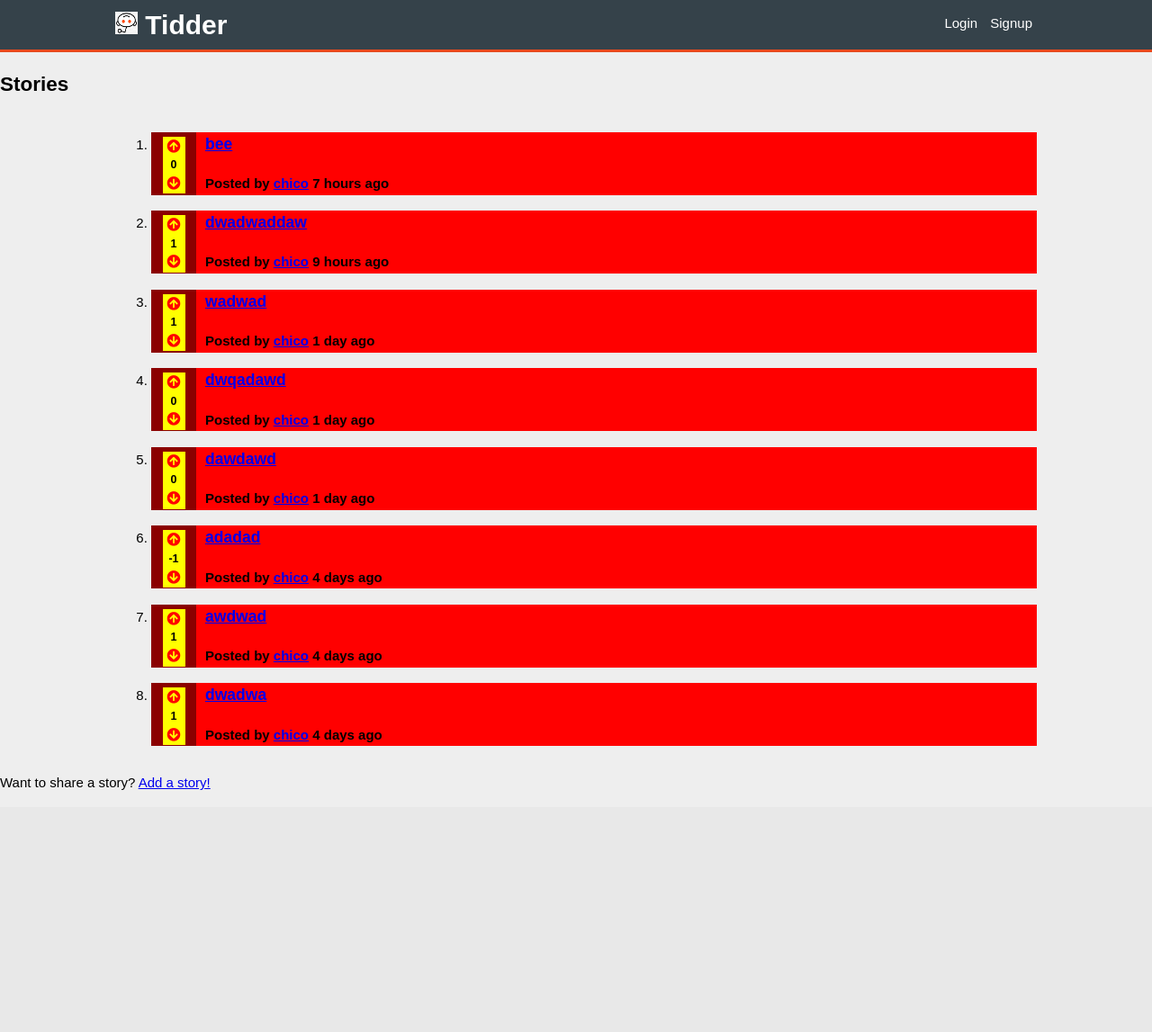
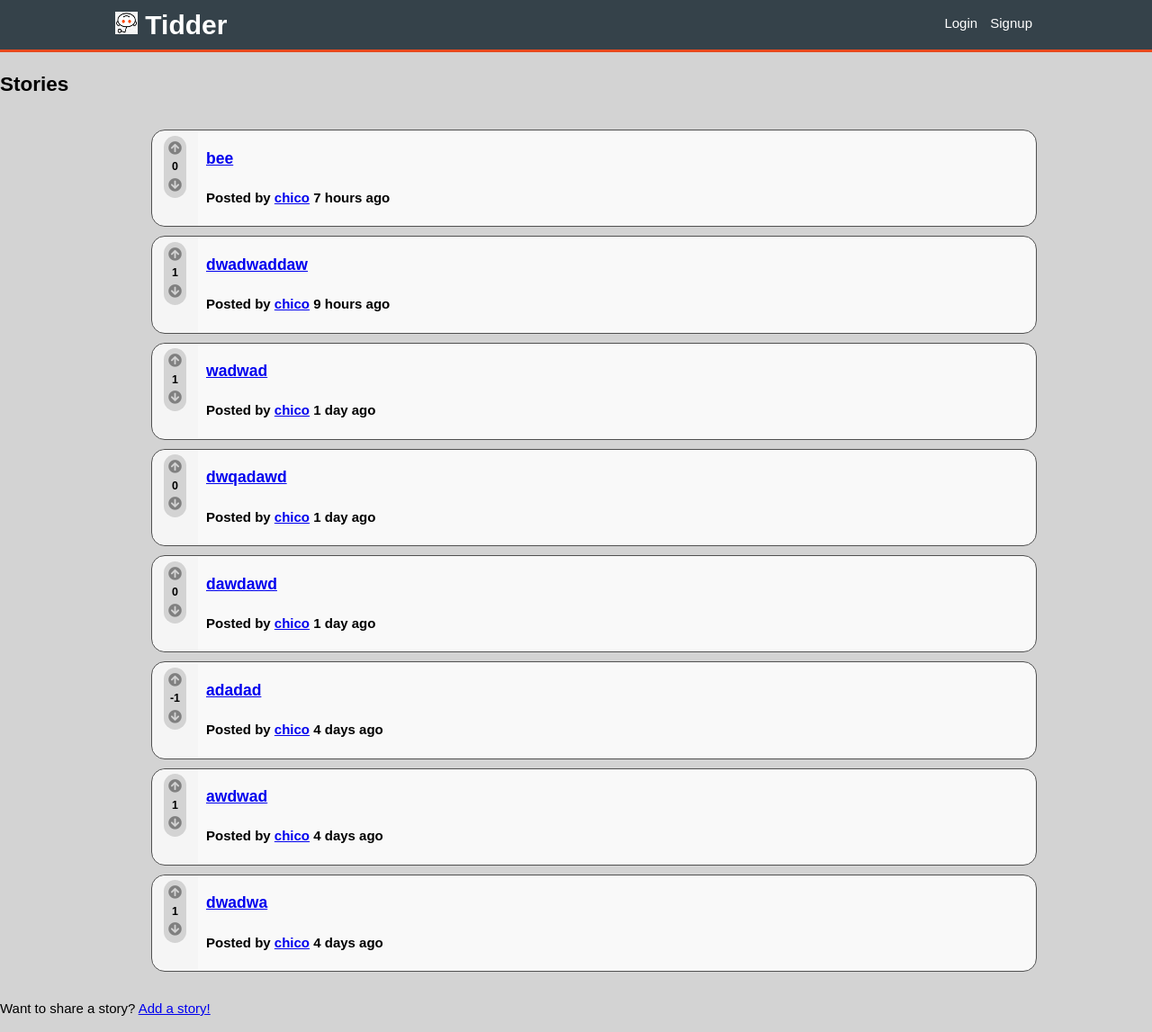
Before and after one commit to CiscoFrisco/LTW, a PHP site: page /pages/stories.php in a window 1280 px wide. Shown: the whole page at 90% size. Before the commit the page ends 878 px from the top, so only its background shows below. Run offline with PHP 8.4, Linux system fonts and the light colour scheme; data comes from the database, SQL or seed files in the repository; both versions use the stored data as it was after the commit; data that the repository does not hold is empty; some libraries are stand-ins or nearby versions.

Commit message:
list css

```diff
--- a/css/style.css
+++ b/css/style.css
@@ -11,6 +11,17 @@
     /* Button */
     --button-bg-color: #bbf;
     --button-hover-bg-color: #aaf;
+
+
+
+    /* Color Pallete */
+    --grey-shade-0: #f9f9f9;
+    --grey-shade-1: #f5f5f5;
+    --grey-shade-2: #d3d3d3;
+    --grey-shade-3: #bebebe;
+    --grey-shade-4: #a9a9a9;
+    --grey-shade-5: #808080;
+    --grey-shade-6: #505050;
 }
 
 /* Body default Variables */
@@ -18,7 +29,7 @@ body {
     font: 15px/1.5 Arial, Helvetica, sans-serif;
     padding: 0;
     margin: 0;
-    background-color: var(--main-bg-color);
+    background-color: var(--grey-shade-2);
 }
 
 /* Global Class */
@@ -101,7 +112,6 @@ section#login input{
     min-width: 85px;
     font-size: 15px;
     padding: 0.2em;
-    border: 1px solid var(--section-login-border-color);
 }
 
 section#login header {
@@ -158,29 +168,39 @@ section#login input[type="submit"]:hover {
     ARTICLE STORY =======================================
 */
 
+ol {
+    list-style-type: none;
+}
+
 article.story {
-    background-color: red;
+    background-color: var(--grey-shade-0);
     position: relative;
-    min-height: 70px;
+    min-height: 80px;
+    border-radius: 15px;
+    border: var(--grey-shade-6) 0.5px solid;
+    margin: 0 0 10px 0;
+
 }
 
 article.story .storyinfo{
     padding-left: 60px;
+
 }
 
 article.story .votes-container {
     position: absolute;
-    background-color: darkred;
+    background-color: var(--grey-shade-1);
     float: left;
     width: 50px;
-    bottom: 0;
-    top:0;
-    left:0;
+    bottom: 0.5px;
+    top:0.5px;
+    left:0.5px;
+    border-radius: 15px 0px 0px 15px;
 
 }
 
 article.story .votes {
-    background-color: yellow;
+    background-color: var(--grey-shade-2);
     width: 50%;
     margin: 0 auto;
     margin-top: 5px;
@@ -200,5 +220,41 @@ article.story .votes-container h5 {
     UPVOTE AND DOWNVOTE BUTTONS SECTION =========================================
 */
 .fa-arrow-circle-down, .fa-arrow-circle-up {
+    color: var(--grey-shade-5);
+}
+
+.downvote[data-value="-1"] .fa-arrow-circle-down {
     color: red;
 }
+
+.upvote[data-value="1"] .fa-arrow-circle-up {
+    color: blue;
+}
+
+.upvote {
+    margin:0;
+    padding:0;
+    margin-top: 3px;
+}
+
+.downvote {
+    margin:0;
+    padding:0;
+    margin-bottom: 3px;
+}
+
+.fa-arrow-circle-down:hover {
+    color: red;
+}
+
+.fa-arrow-circle-up:hover {
+    color: blue;
+}
+
+/*
+    VOTE CONTAINER AND RELATED =========================================
+*/
+
+.votes {
+    border-radius: 15px;
+}
```
Also changed, not shown: database/tidder.db.
